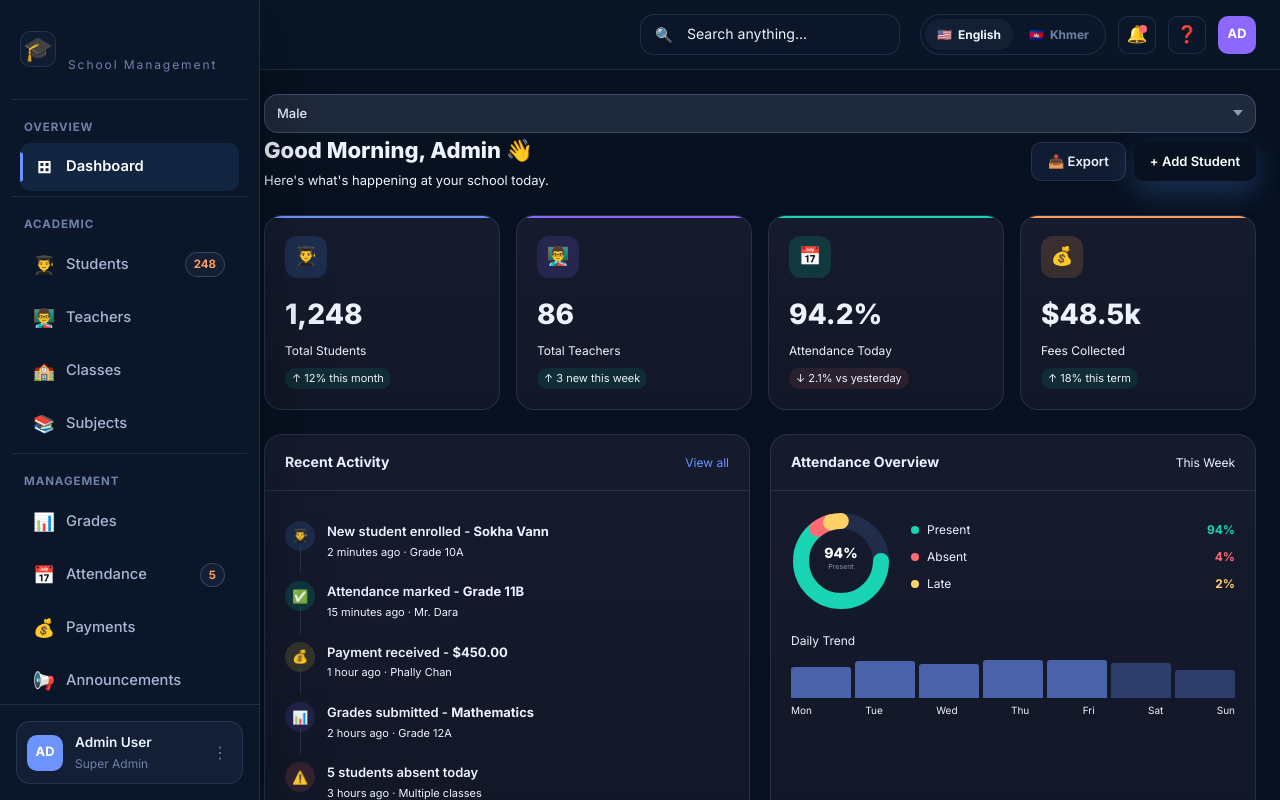
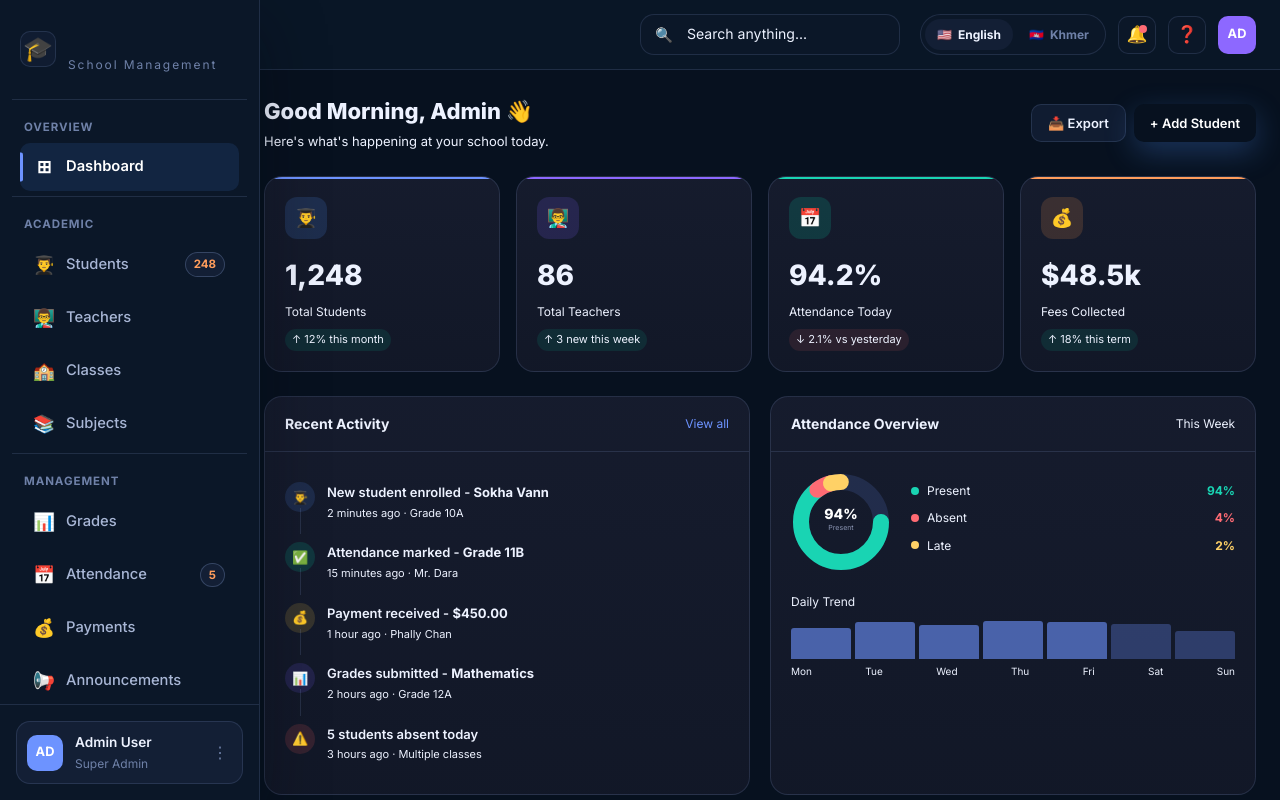
Before and after one commit to chum-ppiu/edu, a Vue app: page / in a window 1280 px wide. Built offline with nearby package versions, Linux system fonts and the light colour scheme; a web font is replaced by a local one.

Commit message:
improve.

```diff
--- a/src/assets/main.css
+++ b/src/assets/main.css
@@ -656,7 +656,7 @@ tbody td {
 
 .filter-input,
 .form-input {
-  background: var(--bg3);
+  background: var(--bg-2);
   border: 1px solid var(--border);
   border-radius: var(--radius-sm);
   padding: 6px 12px;
--- a/src/components/school/bases/Selection.vue
+++ b/src/components/school/bases/Selection.vue
@@ -13,7 +13,7 @@
 
     <button
       type="button"
-      class="filter-input custom-select-trigger"
+      class="custom-select-trigger"
       :class="{ 'active': isOpen }"
       @click="toggleDropdown"
       aria-haspopup="listbox"
@@ -211,10 +211,10 @@ onUnmounted(() => {
   cursor: pointer;
   text-align: left;
   user-select: none;
-  background: var(--bg3, #1e293b);
+  background: var(--bg-2);
   border: 1px solid var(--border-strong, #334155);
-  border-radius: var(--radius-md, 6px);
-  padding: 8px 12px;
+  border-radius: var(--radius-sm);
+  padding: 6px 12px;
   box-sizing: border-box;
 }
 
--- a/src/components/school/customs/CustomDatePicker.vue
+++ b/src/components/school/customs/CustomDatePicker.vue
@@ -208,7 +208,7 @@ onUnmounted(() => {
   width: 100%;
   padding-right: 36px;
   cursor: pointer;
-  background-color: var(--bg-2, #f8fafc);
+  background-color: var(--bg-2);
   text-overflow: ellipsis;
 }
 
--- a/src/components/school/layout/SchoolShell.vue
+++ b/src/components/school/layout/SchoolShell.vue
@@ -6,14 +6,13 @@ import SchoolSidebar from './SchoolSidebar.vue'
 import SchoolTopbar from './SchoolTopbar.vue'
 import DashboardPage from '../pages/DashboardPage.vue'
 import StudentsPage from '../pages/StudentsPage.vue'
-import AddStudentPage from '../pages/AddStudentPage.vue'
+import AddStudentPage from '../../forms/AddStudentPage.vue'
 import TeachersPage from '../pages/TeachersPage.vue'
 import ClassesPage from '../pages/ClassesPage.vue'
 import GradesPage from '../pages/GradesPage.vue'
 import AttendancePage from '../pages/AttendancePage.vue'
 import PaymentsPage from '../pages/PaymentsPage.vue'
 import AnnouncementsPage from '../pages/AnnouncementsPage.vue'
-import SchedulePage from '../pages/SchedulePage.vue'
 import ReportsPage from '../pages/ReportsPage.vue'
 import SubjectsPage from '../pages/SubjectsPage.vue'
 import SettingsPage from '../pages/SettingsPage.vue'
@@ -29,11 +28,10 @@ const pageComponents = {
   attendance: AttendancePage,
   payments: PaymentsPage,
   announcements: AnnouncementsPage,
-  schedule: SchedulePage,
+  schedule: Calendar,
   reports: ReportsPage,
   subjects: SubjectsPage,
-  settings: SettingsPage,
-  calendar: Calendar,
+  settings: SettingsPage
 }
 
 const { t } = useI18n()
@@ -68,7 +66,6 @@ const navSections = computed(() => [
       { id: 'schedule', icon: '🗓️', label: t('shell.schedule') },
       { id: 'reports', icon: '📈', label: t('shell.reports') },
       { id: 'settings', icon: '⚙️', label: t('shell.settings') },
-      { id: 'calendar', icon: '📆', label: t('shell.calendar') },
     ],
   },
 ])
@@ -87,7 +84,6 @@ const pageTitles = computed(() => ({
   reports: t('shell.reports'),
   subjects: t('shell.subjects'),
   settings: t('shell.settings'),
-  calendar: t('shell.calendar'),
 }))
 
 const activePage = ref('dashboard')
--- a/src/components/school/pages/DashboardPage.vue
+++ b/src/components/school/pages/DashboardPage.vue
@@ -33,13 +33,13 @@ const clearError = (field) => {
 
 <template>
   <div class="page active">
-    <Selection
+    <!-- <Selection
       v-model="studentForm.gender"
       :options="['Male', 'Female']"
       placeholder="Select Gender"
       @change="(data)=>console.log('Selection changed:', data)"
 
-    />
+    /> -->
     <!-- <CustomTimePicker
       v-model="appointmentTime"
       @change="handleTimeChange"
@@ -218,13 +218,5 @@ const clearError = (field) => {
         </div>
       </div>
     </div>
-
-    <Selection
-      v-model="studentForm.gender"
-      :options="['Male', 'Female']"
-      placeholder="Select Gender"
-      @change="(data)=>console.log('Selection changed:', data)"
-
-    />
   </div>
 </template>
--- a/src/i18n/index.js
+++ b/src/i18n/index.js
@@ -255,7 +255,7 @@ const messages = {
       switchToKhmer: 'ប្តូរទៅខ្មែរ',
     },
     error: {
-      requiredField: 'សូមបញ្ជាក់ {field}', // Parameterized message template for Khmer
+      requiredField: 'សូមបញ្ចូល {field}', // Parameterized message template for Khmer
       invalidEmail: 'សូមបញ្ចូលអាសយដ្ឋានអ៊ីមែលត្រឹមត្រូវ',
     },
     common: {
```
Also changed, not shown: src/components/forms/AddStudentPage.vue (renamed from src/components/school/pages/AddStudentPage.vue).
